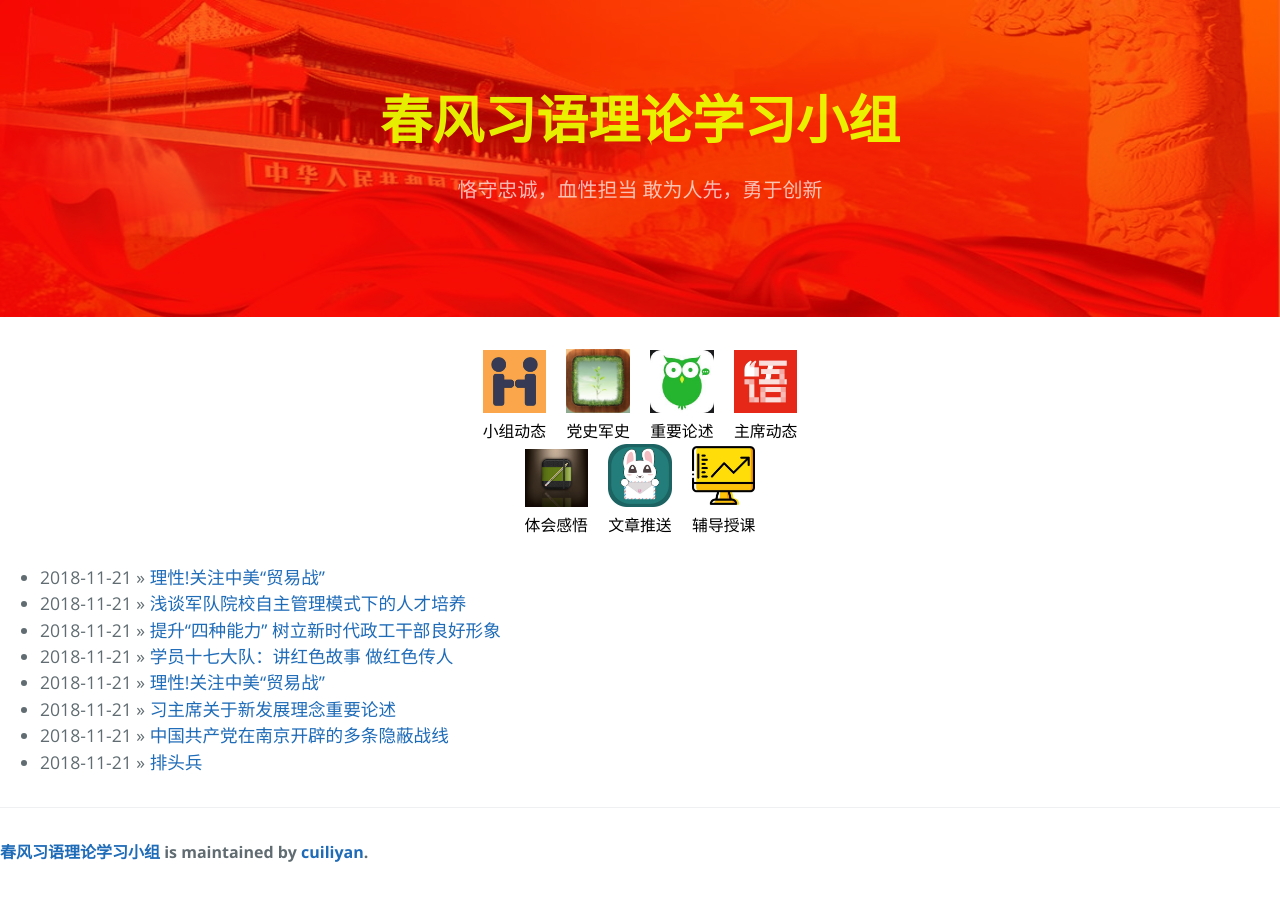
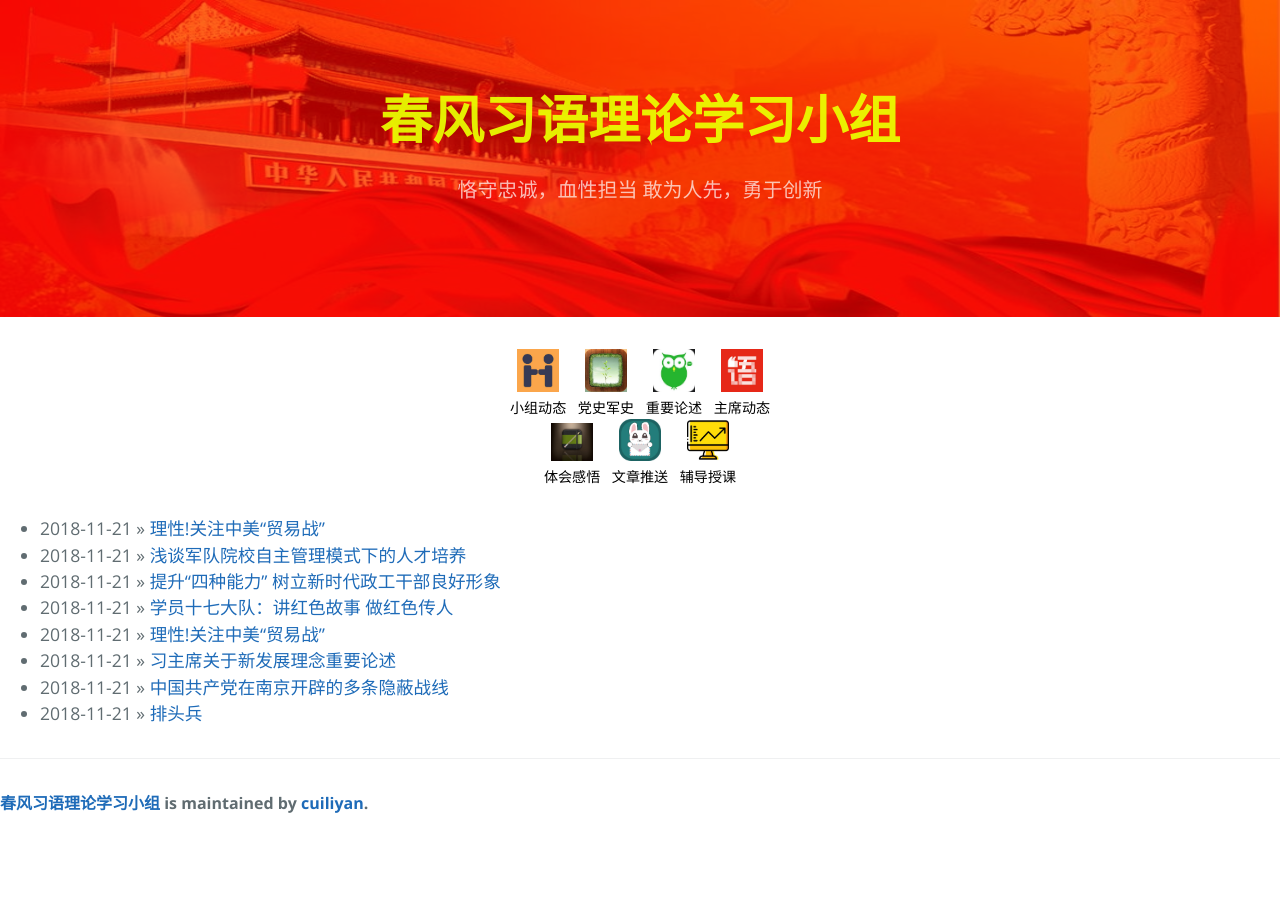
Before and after one commit to chunfengxiyv/chunfengxiyv.github.io, a Jekyll site: the page built from index.html, in a window 1280 px wide. Built offline with Jekyll 4.4.1, drawn with Linux system fonts in a browser that asks for light colours; the list of posts is cut into pages by our own code.

Commit message:
Update mycss.css

```diff
--- a/css/mycss.css
+++ b/css/mycss.css
@@ -1,10 +1,10 @@
 #home a img{
-	width: 4em;
+	width: 3em;
 }
 #home a{
 	text-align: center;
-    width: 5em;
-        font-size: 0.9em;
+    width: 4.5em;
+        font-size: 0.8em;
     display: inline-block;
     color: #000;
 }
```
